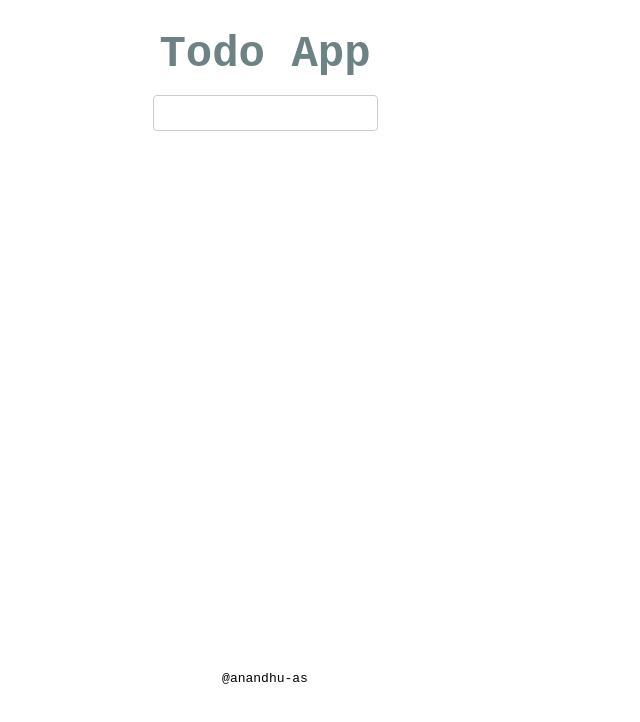
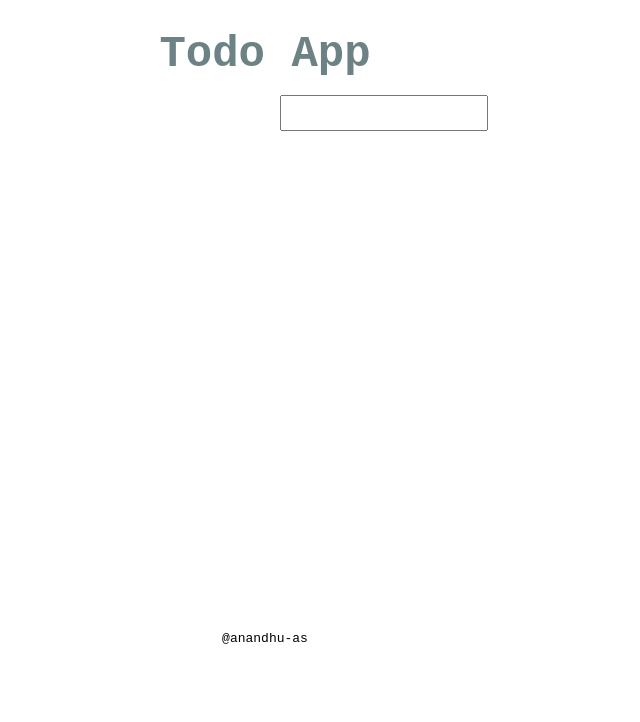
Before and after one commit to anandhu-as/Crud, a React (Vite) app: page / in a window 1280 px wide. Shown: the top 722 px of the page, without its empty margins (375-1015 px from the left). Built offline with nearby package versions, Linux system fonts and the light colour scheme.

Commit message:
added delete button

```diff
--- a/src/App.css
+++ b/src/App.css
@@ -1,33 +1,41 @@
+body{
+    font-family: monospace;
+}
+.container{
+        display: flex;
+        flex-direction: column;
+        align-items: center;
+        margin-top: 50px;
+      }
+      ul {
+        list-style-type: none;
+        margin: 0;
+        padding: 0;
+      }
+
+      li {
+        display: flex;
+        justify-content: space-between;
+        align-items: center;
+        padding: 10px;
+        border-bottom: 1px solid #ccc;
+        font-size: 20px;
+      }
+      .input{
+        width:200px;
+        height: 30px;
+        outline: none;
+        text-align: center;
+        font-size: 30px;
+     margin-left: 647px;
+      }
       .title {
         color: #6d8284;
         font-size: 44px;
         margin-bottom: 16px;
-}
-
-.input {
-  padding: 8px;
-  font-size: 16px;
-  border: 1px solid #ccc;
-  border-radius: 4px;
-  margin-bottom: 8px;
-}
-
-.todo-list {
-  list-style-type: none;
-  padding: 0;
-}
-
-.todo-item {
-  font-size: 16px;
-  margin-bottom: 4px;
-}
-body {
-  font-family: monospace;
         text-align: center;
       }
-.footer {
-  width: 100%;
-  height: 30px;
-  margin-top: 532px;
+      footer{
         text-align: center;
+        margin-top: 500px;
       }
--- a/src/App.jsx
+++ b/src/App.jsx
@@ -1,27 +1,37 @@
 import React, { useState } from "react";
 import "./App.css";
+let globalID = 0;
 function App() {
   const [todos, setTodos] = useState([]);
   const [todoValue, setTodovalue] = useState("");
   const addTodo = (e) =>
-    e.keyCode === 13 ? setTodos([...todos, todoValue]) : null;
+    e.keyCode === 13
+      ? setTodos([...todos, { todo: todoValue, id: globalID++ }])
+      : null;
+  const deleteTodo = (deleteId) =>
+    setTodos((oldTodos) => oldTodos.filter((item) => item.id !== deleteId));
   return (
     <>
       <h1 className="title">Todo App</h1>
-      <input className="input"
+      <input
+        className="input"
         type="text"
         value={todoValue}
         onChange={(e) => setTodovalue(e.target.value)}
         onKeyDown={addTodo}
       />
       <ul className="todo-list">
-        {todos.map((todo,index) => {
-          return <li key={index} className="todo-item">{todo}</li>;
+        {todos.map((item, i) => {
+          return (
+            <div key={item.id} className="container">
+              <li className="todo-item">{item.todo}</li>
+              <button onClick={() => deleteTodo(item.id)}> ❌</button>
+            </div>
+          );
         })}
       </ul>
       <footer className="footer">@anandhu-as</footer>
     </>
   );
 }
-
 export default App;
```
Lines whose indentation alone changed are shown as unchanged.
